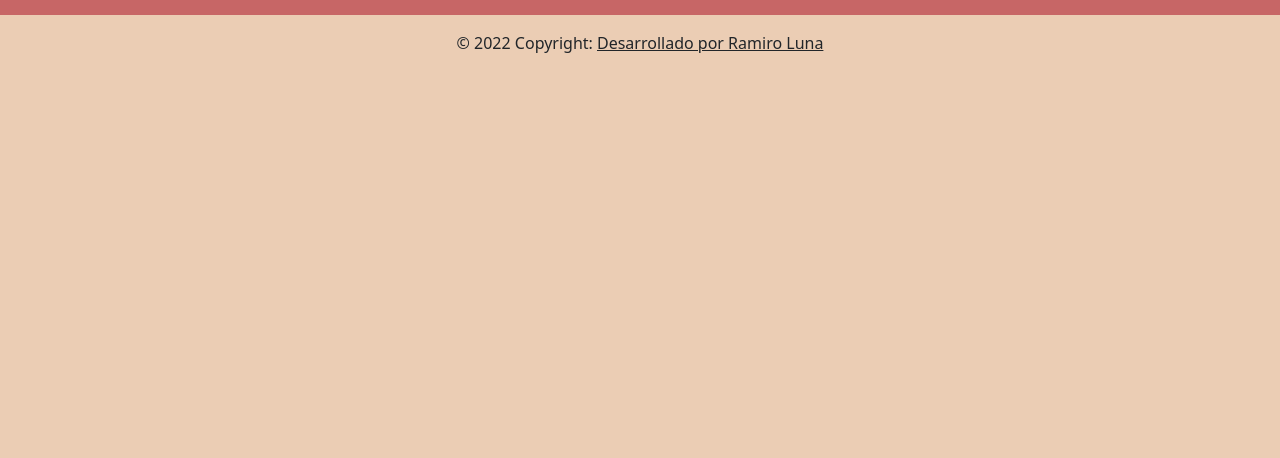
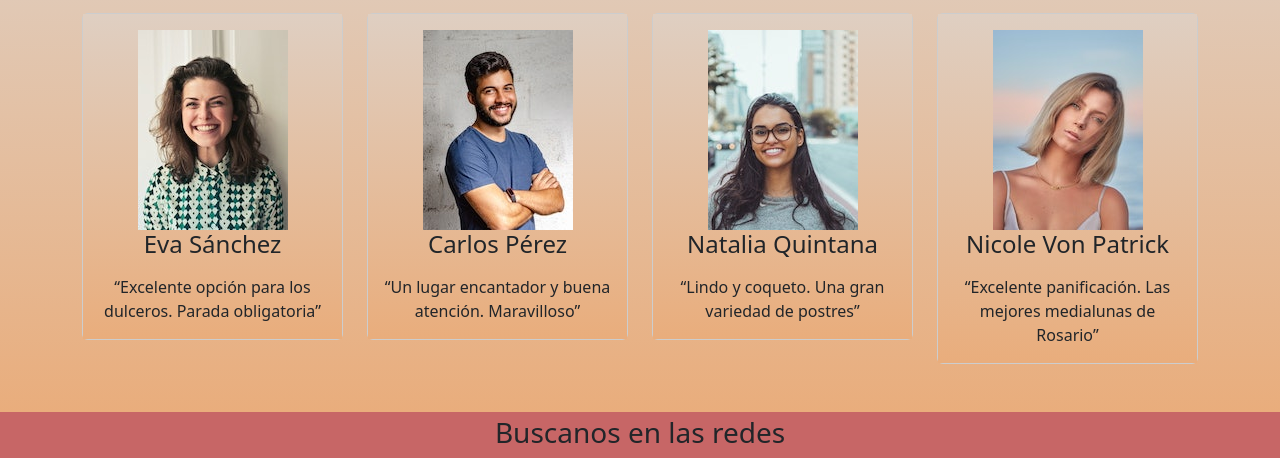
Before and after one commit to RLunaGHub/PFLuna, a website: page pages/contacto.html in a window 1280 px wide. Shown: the part 1070-1528 px from the top of the page. Before the commit the page ends 1141 px from the top, so only its background shows below. Drawn offline with nearby package versions, Linux system fonts and the light colour scheme.

Commit message:
sección opinión

```diff
--- a/css/style.css
+++ b/css/style.css
@@ -3,6 +3,10 @@
   margin: 0;
   padding: 0;
   box-sizing: border-box;
+}
+
+.caja-f {
+  margin-top: auto;
 }
 
 /*Transición Background desk - fijo mobile*/
@@ -12,10 +16,7 @@
   left: 0;
   width: 100%;
   height: 20%;
-  background: linear-gradient(
-    rgba(80, 72, 72, 0.685),
-    rgba(207, 201, 201, 0.226)
-  );
+  background: linear-gradient(rgba(80, 72, 72, 0.685), rgba(207, 201, 201, 0.226));
   color: white;
   display: flex;
   flex-direction: column;
@@ -25,7 +26,6 @@
   opacity: 0;
   transition: opacity 1s;
 }
-
 .detail:hover {
   opacity: 1;
 }
@@ -65,8 +65,7 @@ h1 {
   transition: all 0.3s ease;
   position: relative;
   display: inline-block;
-  box-shadow: inset 2px 2px 2px 0px rgba(255, 255, 255, 0.5),
-    7px 7px 20px 0px rgba(0, 0, 0, 0.1), 4px 4px 5px 0px rgba(0, 0, 0, 0.1);
+  box-shadow: inset 2px 2px 2px 0px rgba(255, 255, 255, 0.5), 7px 7px 20px 0px rgba(0, 0, 0, 0.1), 4px 4px 5px 0px rgba(0, 0, 0, 0.1);
   outline: none;
 }
 
@@ -82,15 +81,13 @@ h1 {
   -webkit-perspective: 230px;
   perspective: 230px;
 }
-
 .btn-nuevo span {
   background: linear-gradient(#dfcfc2, #e9ad7c);
   display: block;
   position: absolute;
   width: 130px;
   height: 40px;
-  box-shadow: inset 2px 2px 2px 0px rgba(255, 255, 255, 0.5),
-    7px 7px 20px 0px rgba(0, 0, 0, 0.1), 4px 4px 5px 0px rgba(0, 0, 0, 0.1);
+  box-shadow: inset 2px 2px 2px 0px rgba(255, 255, 255, 0.5), 7px 7px 20px 0px rgba(0, 0, 0, 0.1), 4px 4px 5px 0px rgba(0, 0, 0, 0.1);
   border-radius: 5px;
   margin: 0;
   text-align: center;
@@ -100,12 +97,8 @@ h1 {
   -webkit-transition: all 0.3s;
   transition: all 0.3s;
 }
-
-.btn-nuevo span:nth-child(1) {
-  box-shadow: -7px -7px 20px 0px rgba(255, 255, 255, 0.6),
-    -4px -4px 5px 0px rgba(255, 255, 255, 0.6),
-    7px 7px 20px 0px rgba(0, 0, 0, 0.1333333333),
-    4px 4px 5px 0px rgba(0, 0, 0, 0.0666666667);
+.btn-nuevo span span:nth-child(1) {
+  box-shadow: -7px -7px 20px 0px rgba(255, 255, 255, 0.6), -4px -4px 5px 0px rgba(255, 255, 255, 0.6), 7px 7px 20px 0px rgba(0, 0, 0, 0.1333333333), 4px 4px 5px 0px rgba(0, 0, 0, 0.0666666667);
   -webkit-transform: rotateX(90deg);
   -moz-transform: rotateX(90deg);
   transform: rotateX(90deg);
@@ -113,8 +106,7 @@ h1 {
   -moz-transform-origin: 50% 50% -20px;
   transform-origin: 50% 50% -20px;
 }
-
-.btn-nuevo span:nth-child(2) {
+.btn-nuevo span span:nth-child(1) span:nth-child(2) {
   -webkit-transform: rotateX(0deg);
   -moz-transform: rotateX(0deg);
   transform: rotateX(0deg);
@@ -122,29 +114,25 @@ h1 {
   -moz-transform-origin: 50% 50% -20px;
   transform-origin: 50% 50% -20px;
 }
+.btn-nuevo span span:nth-child(1) span:nth-child(2):hover span:nth-child(1) {
+  box-shadow: inset 2px 2px 2px 0px rgba(255, 255, 255, 0.5), 7px 7px 20px 0px rgba(0, 0, 0, 0.1), 4px 4px 5px 0px rgba(0, 0, 0, 0.1);
+  -webkit-transform: rotateX(0deg);
+  -moz-transform: rotateX(0deg);
+  transform: rotateX(0deg);
+}
+.btn-nuevo span span:nth-child(1) span:nth-child(2):hover span:nth-child(1):hover span:nth-child(2) {
+  box-shadow: inset 2px 2px 2px 0px rgba(255, 255, 255, 0.5), 7px 7px 20px 0px rgba(0, 0, 0, 0.1), 4px 4px 5px 0px rgba(0, 0, 0, 0.1);
+  color: transparent;
+  -webkit-transform: rotateX(-90deg);
+  -moz-transform: rotateX(-90deg);
+  transform: rotateX(-90deg);
+}
 
 @media only screen and (max-width: 768px) {
   .btn-nuevo:hover {
     display: none;
   }
 }
-.btn-nuevo:hover span:nth-child(1) {
-  box-shadow: inset 2px 2px 2px 0px rgba(255, 255, 255, 0.5),
-    7px 7px 20px 0px rgba(0, 0, 0, 0.1), 4px 4px 5px 0px rgba(0, 0, 0, 0.1);
-  -webkit-transform: rotateX(0deg);
-  -moz-transform: rotateX(0deg);
-  transform: rotateX(0deg);
-}
-
-.btn-nuevo:hover span:nth-child(2) {
-  box-shadow: inset 2px 2px 2px 0px rgba(255, 255, 255, 0.5),
-    7px 7px 20px 0px rgba(0, 0, 0, 0.1), 4px 4px 5px 0px rgba(0, 0, 0, 0.1);
-  color: transparent;
-  -webkit-transform: rotateX(-90deg);
-  -moz-transform: rotateX(-90deg);
-  transform: rotateX(-90deg);
-}
-
 body {
   background-color: #ebcdb4;
   padding-top: 60px;
@@ -199,10 +187,6 @@ body {
   color: rgb(240, 224, 224);
 }
 
-.caja-f {
-  margin-top: auto;
-}
-
 /*Mixin botones redes footer*/
 .boton-fb {
   width: 50px;
@@ -234,9 +218,7 @@ body {
   color: black;
 }
 
-.botonb,
-.boton-resetear,
-.boton-enviar {
+.botonb, .boton-resetear, .boton-enviar {
   width: 100px;
   text-align: center;
   border-radius: 10px;
--- a/package.json
+++ b/package.json
@@ -12,5 +12,8 @@
   },
   "author": "",
   "license": "ISC",
-  "keywords": []
+  "keywords": [],
+  "dependencies": {
+    "bootstrap-icons": "^1.10.3"
+  }
 }
--- a/pages/contacto.html
+++ b/pages/contacto.html
@@ -197,6 +197,73 @@
           </div>
         </div>
       </section>
+      <section id="opiniones" class="p-5 gradient">
+        <div class="container">
+          <h3 class="text-center text-black">Que opinan los clientes</h3>
+
+          <div class="row g-4">
+            <div class="col-md-6 col-lg-3">
+              <div class="card bg-light mt-3">
+                <div class="card-body text-center gradient">
+                  <img
+                    src="../images/pexels-andrea-piacquadio-774909.jpg"
+                    alt="mujer sonriente"
+                  />
+                  <h4 class="card-title mb-3">Eva Sánchez</h4>
+                  <p class="card-text">
+                    “Excelente opción para los dulceros. Parada obligatoria”
+                  </p>
+                </div>
+              </div>
+            </div>
+
+            <div class="col-md-6 col-lg-3">
+              <div class="card bg-light mt-3">
+                <div class="card-body text-center gradient">
+                  <img
+                    src="../images/pexels-italo-melo-2379004.jpg"
+                    alt="hombre sonriente"
+                  />
+                  <h4 class="card-title mb-3">Carlos Pérez</h4>
+                  <p class="card-text">
+                    “Un lugar encantador y buena atención. Maravilloso”
+                  </p>
+                </div>
+              </div>
+            </div>
+
+            <div class="col-md-6 col-lg-3">
+              <div class="card bg-light mt-3">
+                <div class="card-body text-center gradient">
+                  <img
+                    src="../images/pexels-daniel-xavier-1239291.jpg"
+                    alt="mujer feliz"
+                  />
+                  <h4 class="card-title mb-3">Natalia Quintana</h4>
+                  <p class="card-text">
+                    “Lindo y coqueto. Una gran variedad de postres”
+                  </p>
+                </div>
+              </div>
+            </div>
+
+            <div class="col-md-6 col-lg-3">
+              <div class="card bg-light mt-3">
+                <div class="card-body text-center gradient">
+                  <img
+                    src="../images/pexels-jonaorle-5673896.jpg"
+                    alt="mujer posando"
+                  />
+                  <h4 class="card-title mb-3">Nicole Von Patrick</h4>
+                  <p class="card-text">
+                    “Excelente panificación. Las mejores medialunas de Rosario”
+                  </p>
+                </div>
+              </div>
+            </div>
+          </div>
+        </div>
+      </section>
     </main>
 
     <footer class="text-center text-dark caja caja-f">
```
Also changed, not shown: images/pexels-andrea-piacquadio-774909.jpg (added), images/pexels-daniel-xavier-1239291.jpg (added), images/pexels-italo-melo-2379004.jpg (added), images/pexels-jonaorle-5673896.jpg (added), 1 other file.
